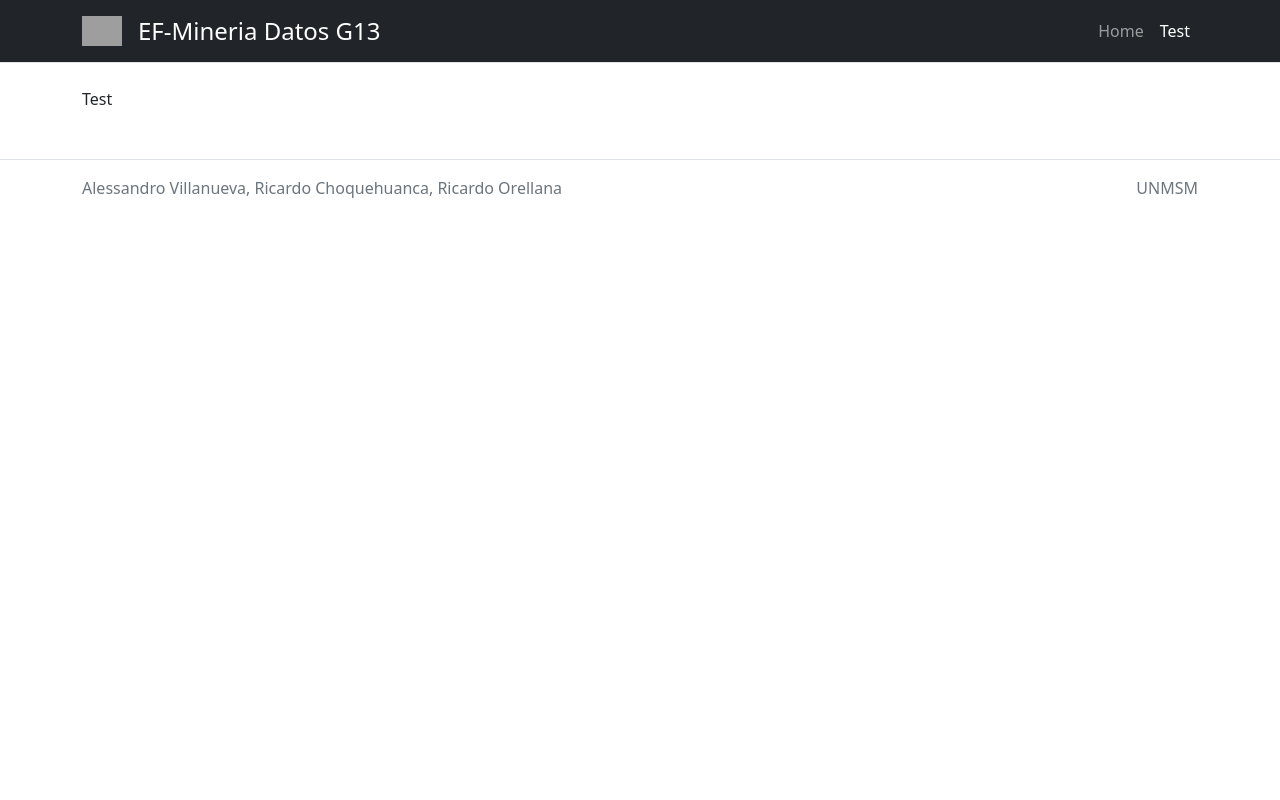
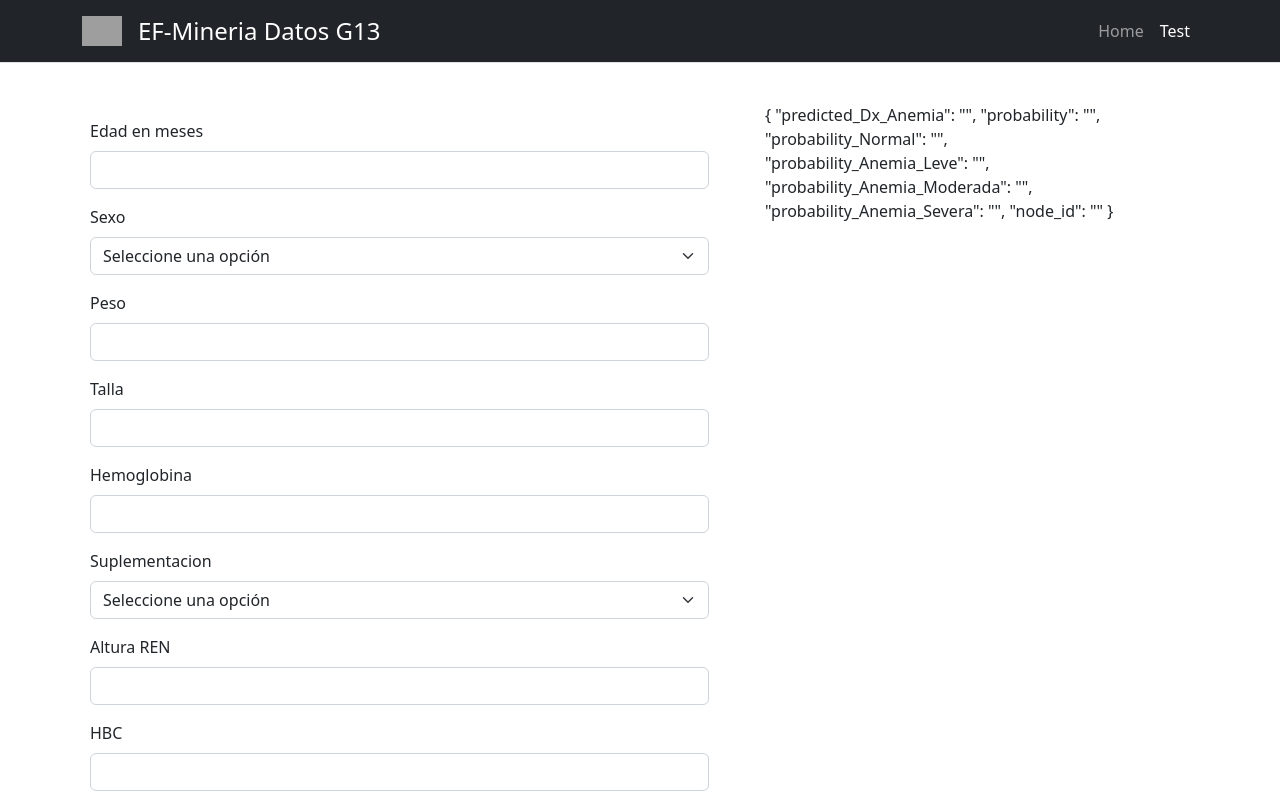
Before and after one commit to ricardogenaro99/ef-mineria-datos-anemia-g13, a React (Create React App) app: page /test in a window 1280 px wide. Shown: the top 800 px of the page. Built offline with nearby package versions, Linux system fonts and the light colour scheme; grey boxes are pictures that could not be loaded.

Commit message:
feat: axios post

```diff
--- a/package.json
+++ b/package.json
@@ -6,11 +6,14 @@
     "@testing-library/jest-dom": "^5.16.5",
     "@testing-library/react": "^13.4.0",
     "@testing-library/user-event": "^13.5.0",
+    "axios": "^1.2.1",
     "bootstrap": "^5.2.3",
     "react": "^18.2.0",
     "react-dom": "^18.2.0",
+    "react-hot-toast": "^2.4.0",
     "react-router-dom": "^6.4.5",
     "react-scripts": "5.0.1",
+    "styled-components": "^5.3.6",
     "web-vitals": "^2.1.4"
   },
   "scripts": {
--- /dev/null
+++ b/src/app/components/InputForm.js
@@ -0,0 +1,33 @@
+import React, { useId } from "react";
+
+function InputForm({
+	label,
+	name,
+	placeholder,
+	type = "number",
+	form,
+	handleChange,
+	min = 0,
+}) {
+	const id = useId();
+	return (
+		<div className="col-12">
+			<label className="form-label" htmlFor={id}>
+				{label}
+			</label>
+			<input
+				type={type}
+				className="form-control"
+				id={id}
+				placeholder={placeholder}
+				name={name}
+				value={form[name]}
+				onChange={handleChange}
+				required
+				min={min}
+			/>
+		</div>
+	);
+}
+
+export default InputForm;
--- /dev/null
+++ b/src/app/components/Loader.js
@@ -0,0 +1,30 @@
+import React from "react";
+import styled from "styled-components";
+
+const Container = styled.div`
+	position: fixed;
+	width: 100vw;
+	height: 100vh;
+	background-color: #0000007a;
+	display: flex;
+	justify-content: center;
+	align-items: center;
+	top: 0;
+	left: 0;
+
+  #loader{
+    transform: scale(3);
+  }
+`;
+
+function Loader() {
+	return (
+		<Container>
+			<div className="spinner-grow bg-warning" role="status" id="loader">
+				<span className="visually-hidden">Loading...</span>
+			</div>
+		</Container>
+	);
+}
+
+export default Loader;
--- /dev/null
+++ b/src/app/components/SelectForm.js
@@ -0,0 +1,38 @@
+import React, { useId } from "react";
+
+function SelectForm({
+	label,
+	name,
+	placeholder = "Seleccione una opción",
+	options = [],
+	form,
+	handleChange,
+}) {
+	const id = useId();
+	return (
+		<div className="col-12">
+			<label htmlFor={id} className="form-label">
+				{label}
+			</label>
+			<select
+				id={id}
+				className="form-select"
+				name={name}
+				onChange={handleChange}
+				value={form[name]}
+				required
+			>
+				<option disabled value="">
+					{placeholder}
+				</option>
+				{options.map((e, i) => (
+					<option key={i} value={e.value}>
+						{e.label}
+					</option>
+				))}
+			</select>
+		</div>
+	);
+}
+
+export default SelectForm;
--- a/src/app/components/index.js
+++ b/src/app/components/index.js
@@ -1,4 +1,7 @@
 import Footer from "./Footer";
 import Header from "./Header";
+import InputForm from "./InputForm";
+import Loader from "./Loader";
+import SelectForm from "./SelectForm";
 
-export { Header, Footer };
+export { Header, Footer, SelectForm, InputForm, Loader };
--- a/src/app/layout/LayoutBase.js
+++ b/src/app/layout/LayoutBase.js
@@ -1,9 +1,24 @@
 import React from "react";
+import { Toaster } from "react-hot-toast";
 import { Footer, Header } from "../components";
 
 function LayoutBase({ children }) {
 	return (
 		<main>
+			<Toaster
+				position="top-center"
+				reverseOrder={false}
+				gutter={8}
+				containerClassName=""
+				containerStyle={{}}
+				toastOptions={{
+					className: "",
+					duration: 2000,
+					error: {
+						duration: 4000,
+					},
+				}}
+			/>
 			<Header />
 			<div className="container py-4">{children}</div>
 			<Footer />
--- a/src/app/page/Test.js
+++ b/src/app/page/Test.js
@@ -1,9 +1,123 @@
-import React from 'react'
+import axios from "axios";
+import React, { useState } from "react";
+import { toast } from "react-hot-toast";
+import { InputForm, Loader, SelectForm } from "../components";
 
+const initialForm = {
+	EdadMeses: "",
+	Sexo: "",
+	Peso: "",
+	Talla: "",
+	Hemoglobina: "",
+	Suplementacion: "",
+	AlturaREN: "",
+	HBC: "",
+};
+
+const initResult = {
+	predicted_Dx_Anemia: "",
+	probability: "",
+	probability_Normal: "",
+	probability_Anemia_Leve: "",
+	probability_Anemia_Moderada: "",
+	probability_Anemia_Severa: "",
+	node_id: "",
+};
 function Test() {
-  return (
-    <div>Test</div>
-  )
+	const [form, setForm] = useState(initialForm);
+	const [result, setResult] = useState(initResult);
+	const [loading, setLoading] = useState(false);
+
+	const config = {
+		headers: {
+			"Content-type": "application/json",
+			"Access-Control-Allow-Origin": "*",
+			"Access-Control-Allow-Credentials": "true",
+		},
+	};
+
+	const handleChange = (e) => {
+		const { value, name } = e.target;
+		setForm({ ...form, [name]: value });
+	};
+
+	const handleSubmit = async (e) => {
+		try {
+			e.preventDefault();
+			setLoading(true);
+			const { data } = await axios.post(
+				"https://serverless.clouderizer.com/function/unmsm-ef-mineria-datos-anemia-g13/predict",
+				form,
+				config,
+			);
+
+			const [
+				predicted_Dx_Anemia,
+				probability,
+				probability_Normal,
+				probability_Anemia_Leve,
+				probability_Anemia_Moderada,
+				probability_Anemia_Severa,
+				node_id,
+			] = data.data.at(0).output;
+
+			setResult({
+				predicted_Dx_Anemia,
+				probability,
+				probability_Normal,
+				probability_Anemia_Leve,
+				probability_Anemia_Moderada,
+				probability_Anemia_Severa,
+				node_id,
+			});
+		} catch (error) {
+			toast.error(error.message);
+		} finally {
+			setLoading(false);
+		}
+	};
+
+	const props = { form, handleChange };
+
+	return (
+		<>
+			<div className="row m-0 p-0 g-3">
+				<form className="col-md-7 row g-3" onSubmit={handleSubmit}>
+					<InputForm label="Edad en meses" name="EdadMeses" {...props} />
+					<SelectForm
+						label="Sexo"
+						name="Sexo"
+						{...props}
+						options={[
+							{ label: "Masculino", value: "1" },
+							{ label: "Femenino", value: "0" },
+						]}
+					/>
+					<InputForm label="Peso" name="Peso" {...props} />
+					<InputForm label="Talla" name="Talla" {...props} />
+					<InputForm label="Hemoglobina" name="Hemoglobina" {...props} />
+					<SelectForm
+						label="Suplementacion"
+						name="Suplementacion"
+						{...props}
+						options={[
+							{ label: "Si", value: "1" },
+							{ label: "No", value: "0" },
+						]}
+					/>
+					<InputForm label="Altura REN" name="AlturaREN" {...props} />
+					<InputForm label="HBC" name="HBC" {...props} />
+					<div className="col-12">
+						<button type="submit" className="btn btn-primary">
+							Enviar
+						</button>
+					</div>
+				</form>
+				<div className="col-md-5 px-5">{JSON.stringify(result, null, 4)}</div>
+			</div>
+			{loading && <Loader />}
+		</>
+	);
 }
 
-export default Test
+export default Test;
```
Also changed, not shown: 1 other file (tests, documents, lock files or other folders).
